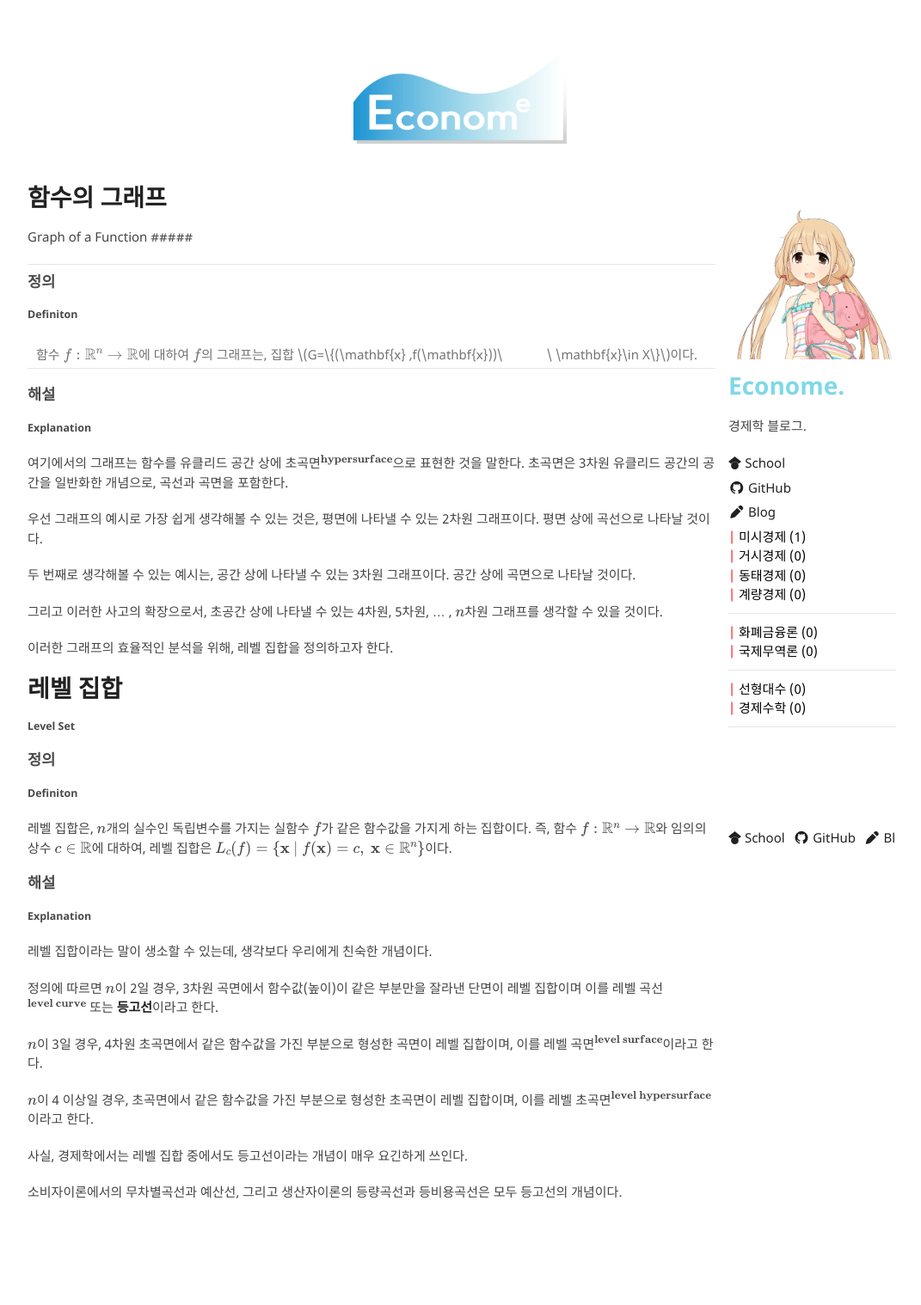
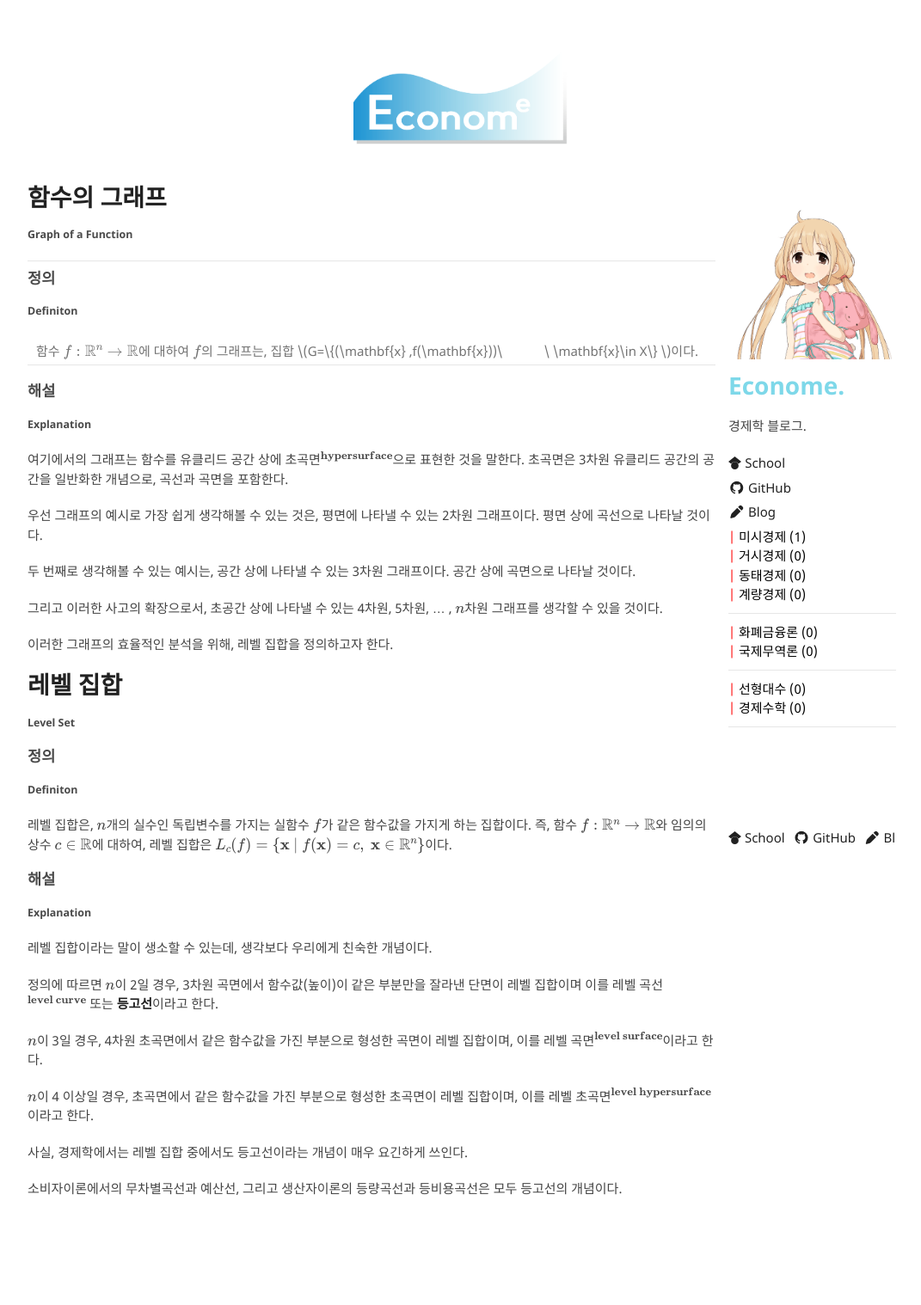
Before and after one commit to Portalife/Portalife.github.io, a Jekyll site: the page built from categories/미시경제/그래프/index.md, in a window 1280 px wide. Shown: the whole page at 86% size, without its empty margins (103-1174 px from the left). Built offline with Jekyll 4.4.1, drawn with Linux system fonts in a browser that asks for light colours; our own code applies the rules of GitHub Pages for plain Markdown files.

```diff
--- a/categories/미시경제/그래프/index.md
+++ b/categories/미시경제/그래프/index.md
@@ -1,6 +1,6 @@
 # 함수의 그래프
-Graph of a Function
-#####
+
+##### Graph of a Function
 
 ---
 
@@ -8,7 +8,7 @@ Graph of a Function
 
 ##### Definiton
 
-함수 \\(f:\mathbb{R}^n\to \mathbb{R}\\)에 대하여 \\(f\\)의 그래프는, 집합 \\(G=\\{(\mathbf{x} ,f(\mathbf{x}))\\ |\\ \mathbf{x}\in X\\}\\)이다.
+함수 \\(f:\mathbb{R}^n\to \mathbb{R}\\)에 대하여 \\(f\\)의 그래프는, 집합 \\(G=\\{(\mathbf{x} ,f(\mathbf{x}))\\ |\\ \mathbf{x}\in X\\} \\)이다.
 
 ### 해설
 
```
